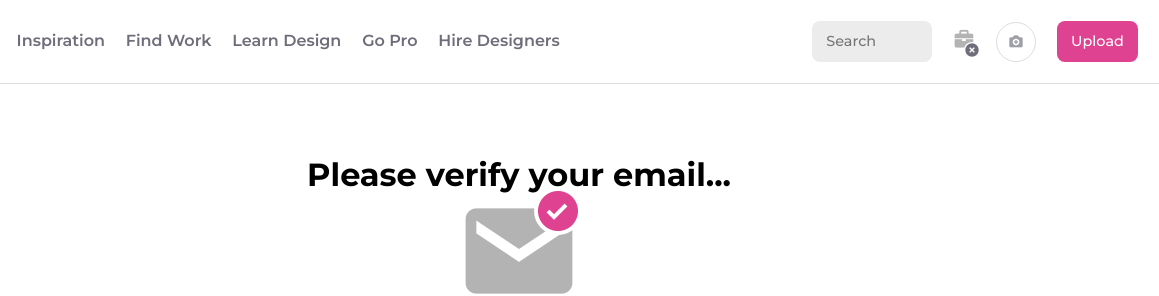
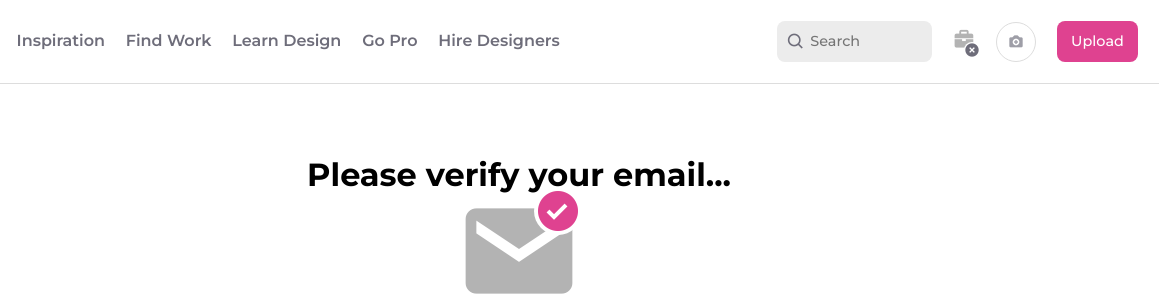
Before and after one commit to nikhils045/Dribble-Signup-Pages, a website built with Vite: page emailVerification.html in a window 1280 px wide. Shown: the top 296 px of the page, 121-1280 px from the left. Built offline with nearby package versions, Linux system fonts and the light colour scheme.

Commit message:
Added Search Icon

```diff
--- a/emailVerification.html
+++ b/emailVerification.html
@@ -24,7 +24,10 @@
         <a href="#">Hire Designers</a>
       </div>
       <div class="right-nav">
-        <input type="search" placeholder="Search" />
+        <div class="search-container">
+          <i class="bx bx-search"></i>
+          <input type="search" placeholder="Search" />
+        </div>
         <div class="briefcase-circle-icon">
           <div class="briefcase-icon">
             <i class="bx bxs-briefcase"></i>
--- a/styles/emailVerification.css
+++ b/styles/emailVerification.css
@@ -53,12 +53,25 @@ nav {
   height: auto;
 }
 
+.search-container {
+  display: flex;
+  align-items: center;
+  justify-content: center;
+  background-color: #ececec;
+  padding: 0.6rem;
+  border-radius: 0.5rem;
+  color: #6e6d7a;
+}
+
+.search-container i{
+  font-size: 1.2rem;
+  margin-right: .3rem;
+  cursor: pointer;
+}
+
 input[type="search"] {
-  width: 7.5rem;
-  padding: 0.6rem 0.9rem;
+  width: 7rem;
   background-color: #ececec;
-  color: #6e6d7a;
-  border-radius: 0.5rem;
   font-weight: 500;
   font-size: 0.9rem;
   border: 0;
```
